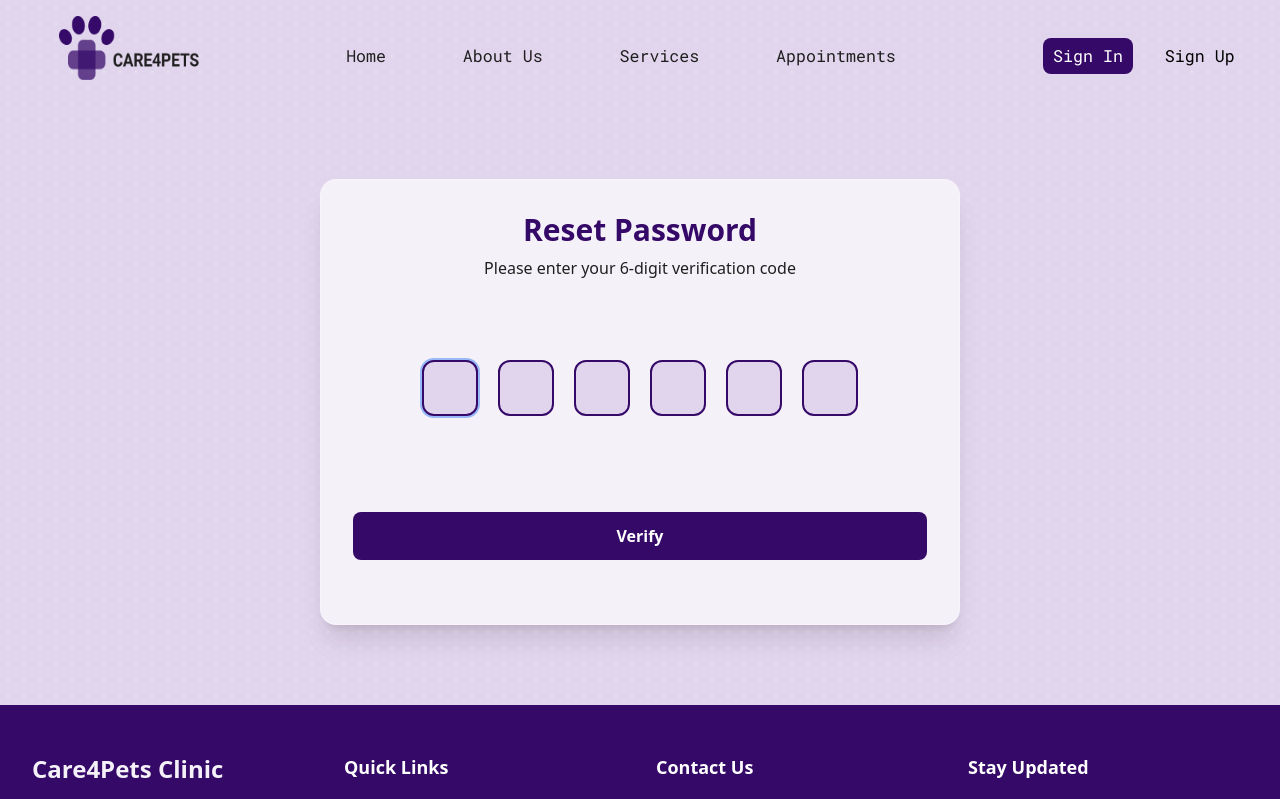
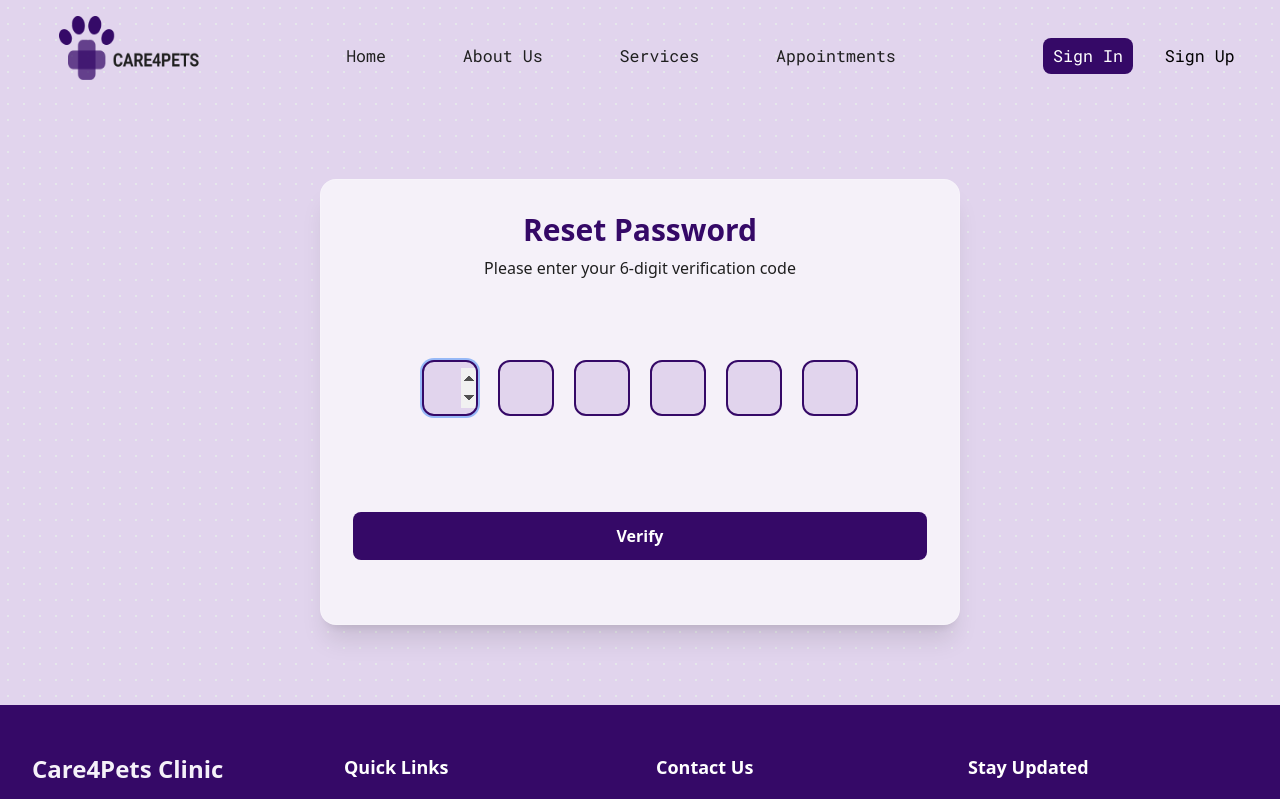
Before and after one commit to majed29c/care4pets-clinic, a Next.js app: page /signin/reset/verification in a window 1280 px wide. Shown: the top 799 px of the page. Built offline with nearby package versions, Linux system fonts and the light colour scheme; no server answers.

Commit message:
last edits

```diff
--- a/app/signin/reset/verification/page.tsx
+++ b/app/signin/reset/verification/page.tsx
@@ -152,7 +152,7 @@ const Page = () => {
                     ref={(el) => {
                       inputs.current[index] = el;
                     }}
-                    type="text"
+                    type="number"
                     maxLength={1}
                     value={digit}
                     onChange={(e) => handleChange(index, e.target.value)}
--- a/app/signup/verification/page.tsx
+++ b/app/signup/verification/page.tsx
@@ -135,7 +135,7 @@ const Page = () => {
                     ref={(el) => {
                       inputs.current[index] = el;
                     }}
-                    type="text"
+                    type="number"
                     maxLength={1}
                     value={digit}
                     onChange={(e) => handleChange(index, e.target.value)}
```
